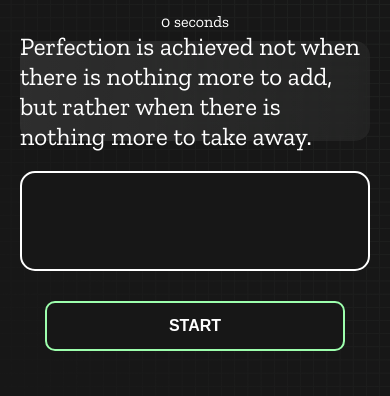
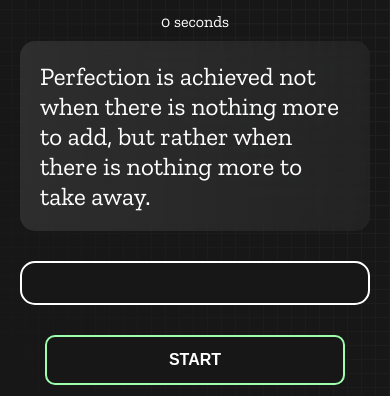
Before and after one commit to developer-munir/typing-monstar, a plain HTML site: page index.html in a window 390 px wide. Shown: the part 78-474 px from the top of the page. Drawn offline with nearby package versions, Linux system fonts and the light colour scheme.

Commit message:
responsive writing field and responsive question field

```diff
--- a/script.js
+++ b/script.js
@@ -67,7 +67,7 @@ const gameOver = () => {
   // the current time is the finish time
   // so total time taken is current time - start time
   const finishTime = new Date().getTime();
-  const timeTaken = (finishTime - startTime) / 1000;
+  const timeTaken = parseInt((finishTime - startTime) / 1000);
 
   // show result modal
   resultModal.innerHTML = "";
--- a/styles.css
+++ b/styles.css
@@ -17,7 +17,6 @@ body {
 }
 
 #question {
-  height: 100px;
   display: flex;
   align-items: center;
   justify-content: center;
@@ -32,10 +31,13 @@ body {
   );
   backdrop-filter: blur(5px);
   margin-bottom: 30px;
+  padding: 20px;
+  max-height: 300px;
 }
 
 #display {
-  height: 100px;
+  max-height: 300px;
+  padding: 20px;
   display: flex;
   flex-wrap: wrap;
   align-items: center;
@@ -165,6 +167,7 @@ button {
   );
   backdrop-filter: blur(5px);
   margin-bottom: 30px;
+  text-align: center;
 }
 
 #modal-background {
```
